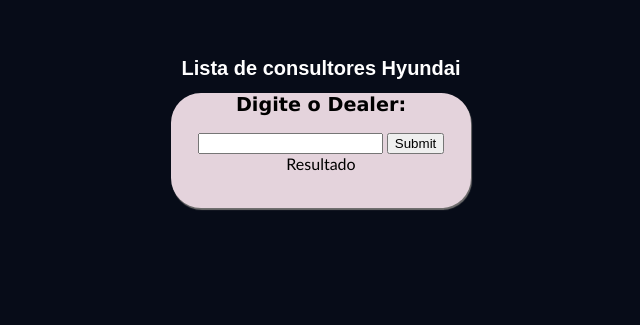
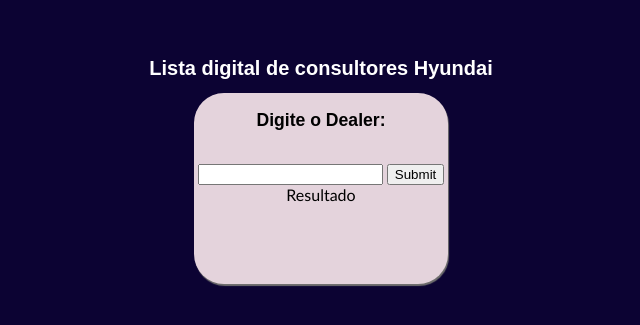
Before and after one commit to Guinho-hegon/HMB_Consultores, a plain HTML site: page index.html in a window 1280 px wide. Shown: the part 123-448 px from the top of the page, without its empty margins (319-959 px from the left). Drawn offline with Linux system fonts and the light colour scheme.

Commit message:
Alteração geral
alteração geral

```diff
--- a/estyle.css
+++ b/estyle.css
@@ -1,5 +1,5 @@
 body {
-    background-color: rgba(6, 11, 23, 0.993);
+    background-color: rgb(12, 3, 51);
     color: white;
     text-align: center;
     font-family: 'Gill Sans', 'Gill Sans MT', Calibri, 'Trebuchet MS', sans-serif;
@@ -13,9 +13,10 @@
 }
 
 h2{
+    padding: 17px;
     margin-top: 5px;
-    font-size: 1.2em;
-    font-family: Verdana, Geneva, Tahoma, sans-serif;
+    font-size: 1.1em;
+    font-family: Arial, Helvetica, sans-serif;
 }
 
 p {
@@ -24,12 +25,12 @@
 }
 
 section{
-    width: 300px;
-    height: 115px;
+    width: 254px;
+    height: 191px;
     background-color: rgba(228, 211, 220);
     color: black;
     margin: auto;
-    margin-top: 10px;
+    margin-top: 13px;
     border-radius: 30px;
     box-shadow: 1px 2px 1px rgb(112, 111, 111);
 }
--- a/index.html
+++ b/index.html
@@ -9,7 +9,7 @@
 </head>
 <body>
     <header>
-        <h1>Lista de consultores Hyundai</h1>
+        <h1>Lista digital de consultores Hyundai</h1>
     </header>
 
     <section>
```
